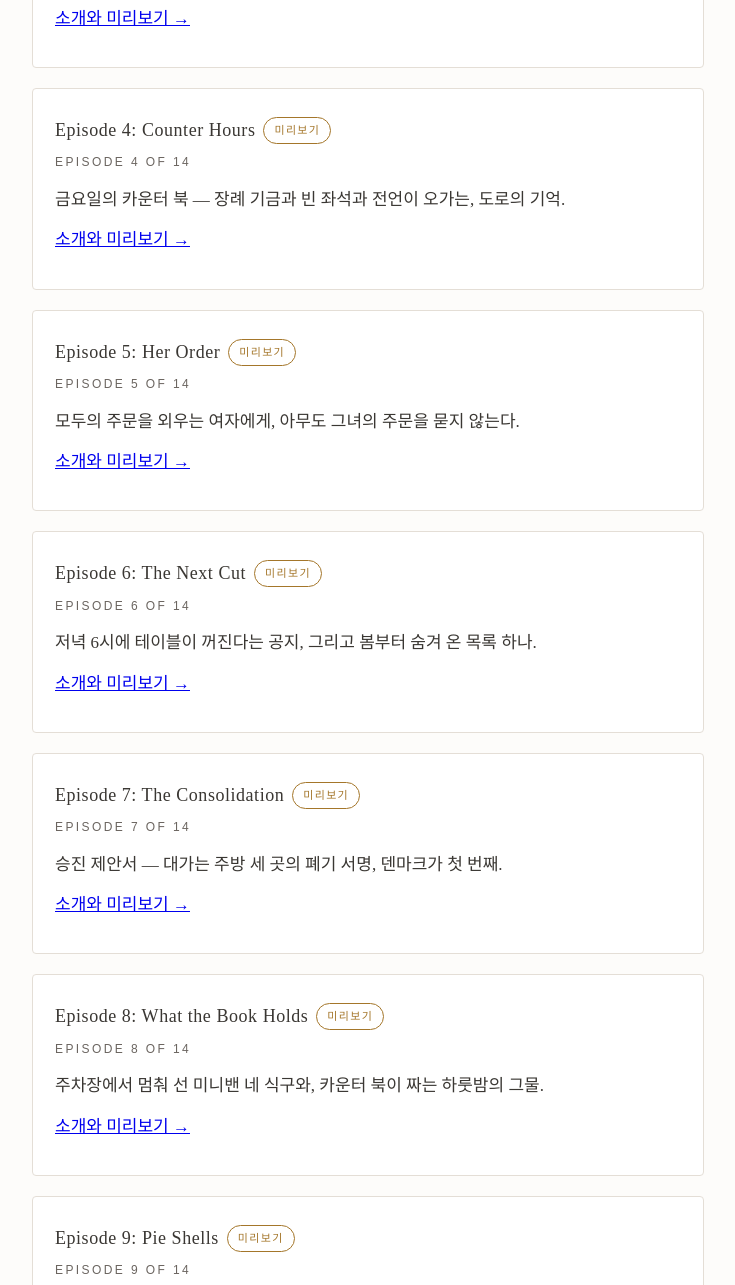
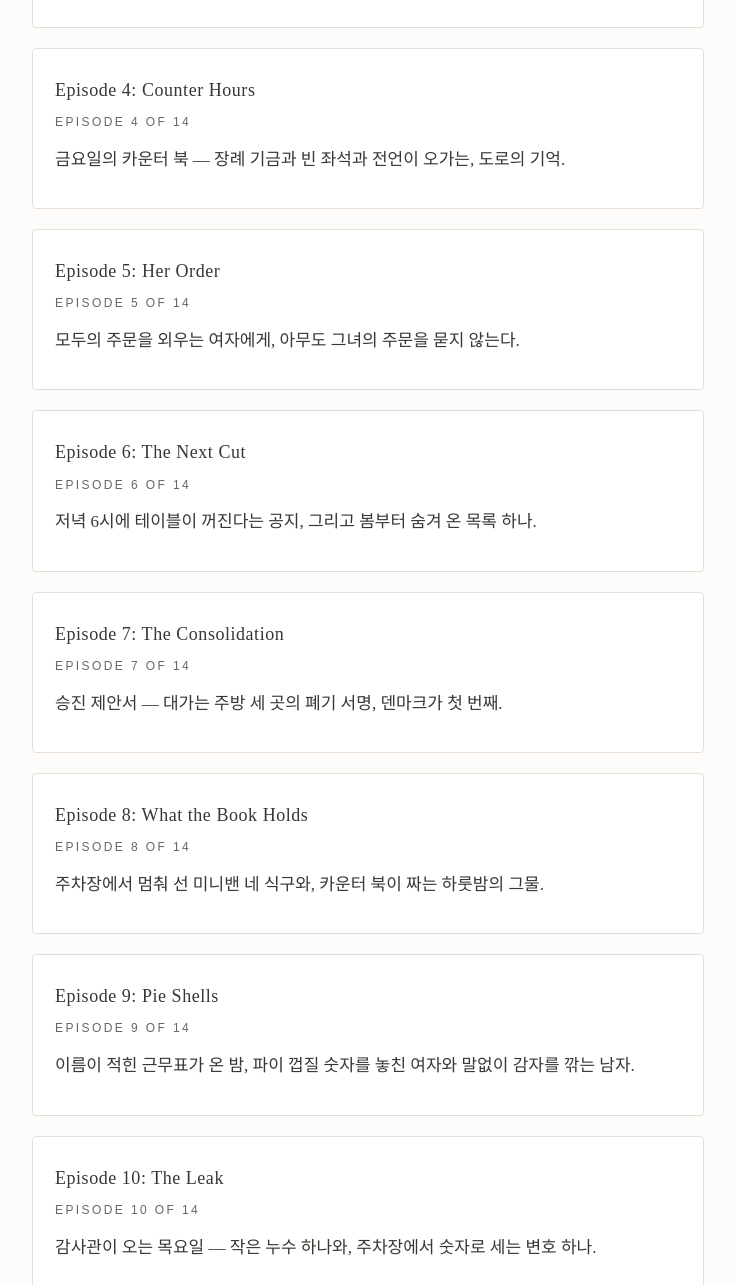
Before and after one commit to choi0003/choi0003.github.io, a plain HTML site: page denmark-nights/index.html in a window 1280 px wide. Shown: the part 2279-3564 px from the top of the page, without its empty margins (272-1007 px from the left). Drawn offline with Linux system fonts and the light colour scheme; a script that the page names is missing.

Commit message:
Novels: post only the first two chapters

```diff
--- a/denmark-nights/index.html
+++ b/denmark-nights/index.html
@@ -4,7 +4,7 @@
 <meta charset="UTF-8">
 <meta name="viewport" content="width=device-width, initial-scale=1.0">
 <title>Denmark Nights — 도미초이</title>
-<meta name="description" content="최도미 (Choi Domi)의 영어 소설 Denmark Nights Volume 1 전 14편. 1·2편 전문 공개, 3편부터는 소개와 미리보기.">
+<meta name="description" content="최도미 (Choi Domi)의 영어 소설 Denmark Nights Volume 1 전 14편. 1·2편 전문 공개, 3편부터는 제목과 소개만.">
 <link rel="stylesheet" href="../style.css">
 <style>
 .story-body { max-width: 640px; margin: 0 auto; }
@@ -66,7 +66,7 @@
       <div class="en">HOW TO READ</div>
       <p>· 본문은 영어 원문 그대로 싣습니다. 번역본이 아니라, 쓰인 그대로의 문장으로 읽는 자리입니다.</p>
       <p>· <strong>Episode 1과 Episode 2는 전문을 공개합니다.</strong></p>
-      <p>· Episode 3부터 14까지는 각 편의 소개와 본문 첫머리 미리보기만 싣습니다. 나머지 본문은 책으로 만날 수 있습니다.</p>
+      <p>· Episode 3부터 14까지는 제목과 한 줄 소개만 싣습니다. 본문은 책으로 만날 수 있습니다.</p>
       <p>· 구입 안내: Google Play Books 출간 준비 중 — 출간되면 이 자리에 구입 링크가 열립니다.</p>
     </div>
 
@@ -86,76 +86,64 @@
       <p><a href="ep02.html">전문 읽기 →</a></p>
     </div>
     <div class="card">
-      <h3>Episode 3: On His Own Hours<span class="badge">미리보기</span></h3>
+      <h3>Episode 3: On His Own Hours</h3>
       <div class="en">EPISODE 3 OF 14</div>
       <p>휴일인 일요일, 자기 시간에 나와 팬 모터를 가는 남자 — 거절한 프리미엄 호출의 돈과 함께.</p>
-      <p><a href="ep03.html">소개와 미리보기 →</a></p>
     </div>
     <div class="card">
-      <h3>Episode 4: Counter Hours<span class="badge">미리보기</span></h3>
+      <h3>Episode 4: Counter Hours</h3>
       <div class="en">EPISODE 4 OF 14</div>
       <p>금요일의 카운터 북 — 장례 기금과 빈 좌석과 전언이 오가는, 도로의 기억.</p>
-      <p><a href="ep04.html">소개와 미리보기 →</a></p>
     </div>
     <div class="card">
-      <h3>Episode 5: Her Order<span class="badge">미리보기</span></h3>
+      <h3>Episode 5: Her Order</h3>
       <div class="en">EPISODE 5 OF 14</div>
       <p>모두의 주문을 외우는 여자에게, 아무도 그녀의 주문을 묻지 않는다.</p>
-      <p><a href="ep05.html">소개와 미리보기 →</a></p>
     </div>
     <div class="card">
-      <h3>Episode 6: The Next Cut<span class="badge">미리보기</span></h3>
+      <h3>Episode 6: The Next Cut</h3>
       <div class="en">EPISODE 6 OF 14</div>
       <p>저녁 6시에 테이블이 꺼진다는 공지, 그리고 봄부터 숨겨 온 목록 하나.</p>
-      <p><a href="ep06.html">소개와 미리보기 →</a></p>
     </div>
     <div class="card">
-      <h3>Episode 7: The Consolidation<span class="badge">미리보기</span></h3>
+      <h3>Episode 7: The Consolidation</h3>
       <div class="en">EPISODE 7 OF 14</div>
       <p>승진 제안서 — 대가는 주방 세 곳의 폐기 서명, 덴마크가 첫 번째.</p>
-      <p><a href="ep07.html">소개와 미리보기 →</a></p>
     </div>
     <div class="card">
-      <h3>Episode 8: What the Book Holds<span class="badge">미리보기</span></h3>
+      <h3>Episode 8: What the Book Holds</h3>
       <div class="en">EPISODE 8 OF 14</div>
       <p>주차장에서 멈춰 선 미니밴 네 식구와, 카운터 북이 짜는 하룻밤의 그물.</p>
-      <p><a href="ep08.html">소개와 미리보기 →</a></p>
     </div>
     <div class="card">
-      <h3>Episode 9: Pie Shells<span class="badge">미리보기</span></h3>
+      <h3>Episode 9: Pie Shells</h3>
       <div class="en">EPISODE 9 OF 14</div>
       <p>이름이 적힌 근무표가 온 밤, 파이 껍질 숫자를 놓친 여자와 말없이 감자를 깎는 남자.</p>
-      <p><a href="ep09.html">소개와 미리보기 →</a></p>
     </div>
     <div class="card">
-      <h3>Episode 10: The Leak<span class="badge">미리보기</span></h3>
+      <h3>Episode 10: The Leak</h3>
       <div class="en">EPISODE 10 OF 14</div>
       <p>감사관이 오는 목요일 — 작은 누수 하나와, 주차장에서 숫자로 세는 변호 하나.</p>
-      <p><a href="ep10.html">소개와 미리보기 →</a></p>
     </div>
     <div class="card">
-      <h3>Episode 11: The Signature<span class="badge">미리보기</span></h3>
+      <h3>Episode 11: The Signature</h3>
       <div class="en">EPISODE 11 OF 14</div>
       <p>달의 마지막 목요일, 잭슨에서의 서명, 그리고 그냥 지나친 덴마크 출구.</p>
-      <p><a href="ep11.html">소개와 미리보기 →</a></p>
     </div>
     <div class="card">
-      <h3>Episode 12: His Own Money<span class="badge">미리보기</span></h3>
+      <h3>Episode 12: His Own Money</h3>
       <div class="en">EPISODE 12 OF 14</div>
       <p>서면으로 거절한 승진, 자기 돈으로 다시 만든 냉장고, 실력으로 통과한 확인.</p>
-      <p><a href="ep12.html">소개와 미리보기 →</a></p>
     </div>
     <div class="card">
-      <h3>Episode 13: In Front of Everybody<span class="badge">미리보기</span></h3>
+      <h3>Episode 13: In Front of Everybody</h3>
       <div class="en">EPISODE 13 OF 14</div>
       <p>단골들 앞 카운터에서, 순서대로 말해지는 세 가지 빚과 의자 하나의 청.</p>
-      <p><a href="ep13.html">소개와 미리보기 →</a></p>
     </div>
     <div class="card">
-      <h3>Episode 14: The Front Door<span class="badge">미리보기</span></h3>
+      <h3>Episode 14: The Front Door</h3>
       <div class="en">EPISODE 14 OF 14</div>
       <p>비어 있는 뒷선반의 목요일 — 6년 만에 의자에 앉는 남자와, 자기 이름의 주문표 앞에 앉는 여자.</p>
-      <p><a href="ep14.html">소개와 미리보기 →</a></p>
     </div>
 
     <div class="card" style="max-width:640px;margin-left:auto;margin-right:auto;">
```
